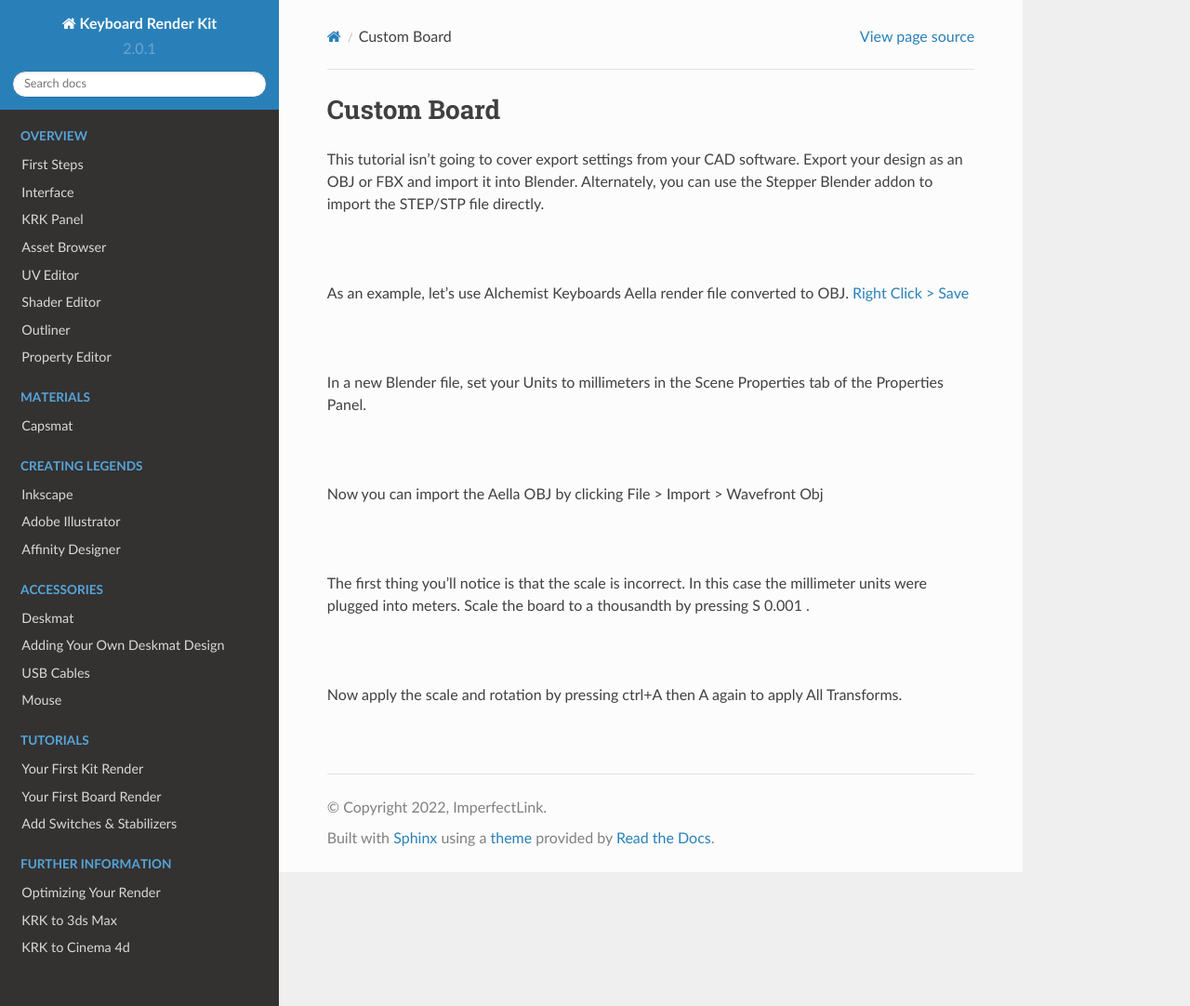
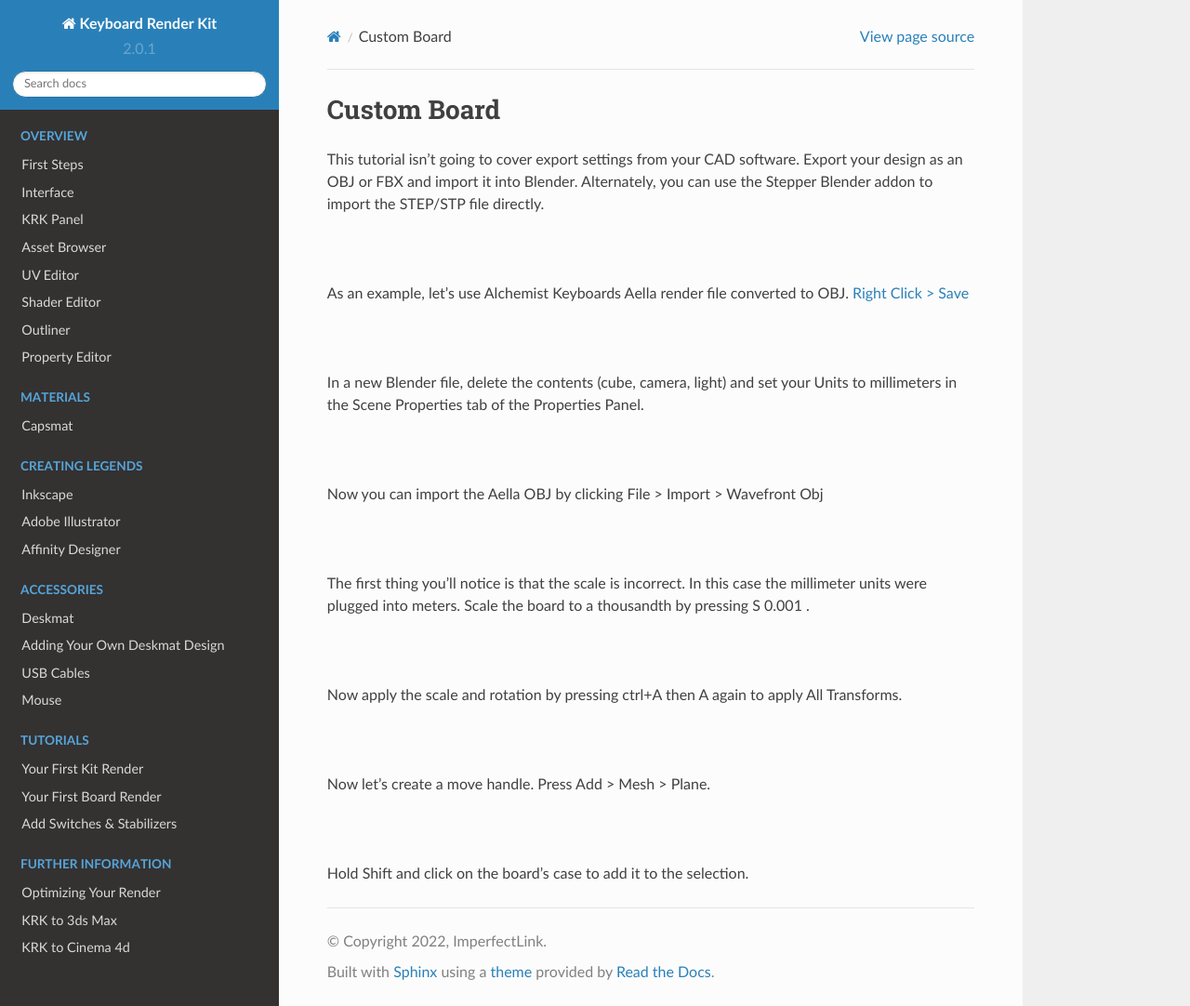
Before and after one commit to imperfectlink/KeyboardRenderKit, a Sphinx documentation site: the page built from docs/source/board_custom.rst, in a window 1280 px wide and 1082 px high. Shown: the whole window at 93% size. Built offline with Sphinx 7.4.7 and the Read the Docs theme 2.0.0, drawn with Linux system fonts in a browser that asks for light colours.

Commit message:
Update board_custom.rst

```diff
--- a/docs/source/board_custom.rst
+++ b/docs/source/board_custom.rst
@@ -9,7 +9,7 @@ As an example, let's use Alchemist Keyboards Aella render file converted to OBJ.
 
 |
 
-In a new Blender file, set your Units to millimeters in the Scene Properties tab of the Properties Panel.
+In a new Blender file, delete the contents (cube, camera, light) and set your Units to millimeters in the Scene Properties tab of the Properties Panel.
 
 |
 
@@ -24,3 +24,9 @@ The first thing you'll notice is that the scale is incorrect. In this case the m
 Now apply the scale and rotation by pressing ctrl+A then A again to apply All Transforms.
 
 |
+
+Now let's create a move handle. Press Add > Mesh > Plane.
+
+|
+
+Hold Shift and click on the board's case to add it to the selection.
```
